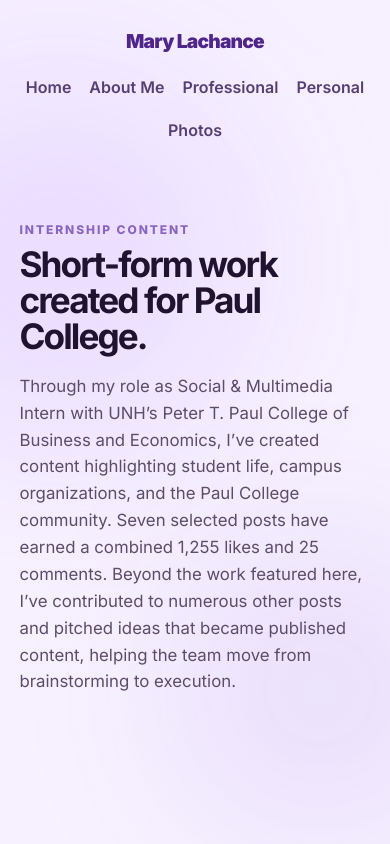
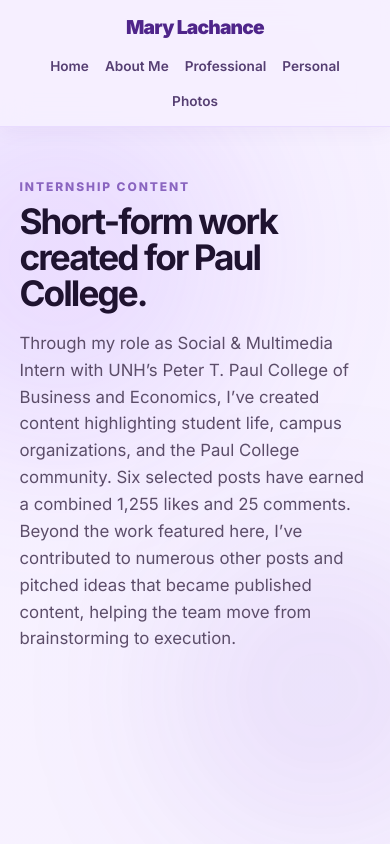
Before and after one commit to marylachance22/portfolio-website, a plain HTML site: page professional.html in a window 390 px wide. Shown: the top 844 px of the page. Drawn offline with Linux system fonts and the light colour scheme; a script that the page names is missing.

Commit message:
Updated image sizes and cleared items

```diff
--- a/professional.html
+++ b/professional.html
@@ -33,7 +33,7 @@
     Through my role as Social & Multimedia Intern with UNH’s Peter T. Paul College
     of Business and Economics, I’ve created content highlighting
     student life, campus organizations, and the Paul College community.
-    Seven selected posts have earned a combined 1,255 likes and
+    Six selected posts have earned a combined 1,255 likes and
     25 comments. Beyond the work featured here, I’ve contributed to
     numerous other posts and pitched ideas that became published
     content, helping the team move from brainstorming to execution.
--- a/style.css
+++ b/style.css
@@ -50,11 +50,23 @@ a {
   top: 540px;
 }
 
+
+/* Sticky navigation - desktop and mobile */
 .site-header {
-  padding: 26px 0;
-  position: relative;
-  z-index: 10;
+  padding: 18px 0;
+  position: sticky;
+  top: 0;
+  z-index: 1000;
+
+  /* Matches your existing lavender website aesthetic */
+  background: rgba(246, 240, 255, 0.94);
+  backdrop-filter: blur(14px);
+  -webkit-backdrop-filter: blur(14px);
+
+  border-bottom: 1px solid rgba(143, 85, 255, 0.12);
+  box-shadow: 0 4px 20px rgba(79, 37, 138, 0.05);
 }
+
 
 .navbar,
 .hero,
@@ -1341,3 +1353,22 @@ a {
     display: none;
   }
 }
+
+/* Compact sticky navigation on mobile */
+@media (max-width: 640px) {
+  .site-header {
+    padding: 12px 0;
+  }
+
+  .navbar {
+    gap: 10px;
+  }
+
+  .nav-links {
+    gap: 10px 16px;
+  }
+
+  .nav-links a {
+    font-size: 0.85rem;
+  }
+}
```
Also changed, not shown: images/headshot.jpg, images/me2.JPG, images/professional thumbnail.png, 14 other files.
